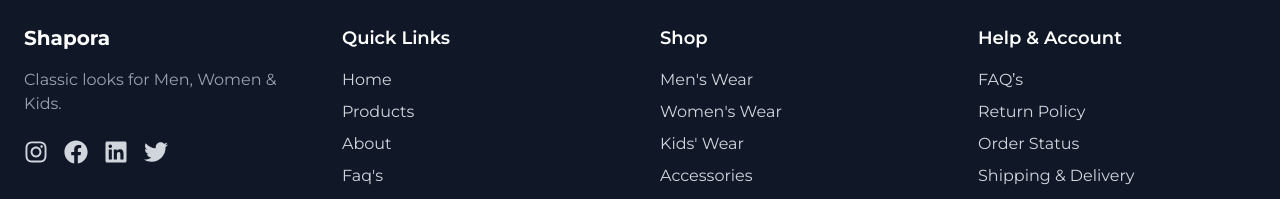
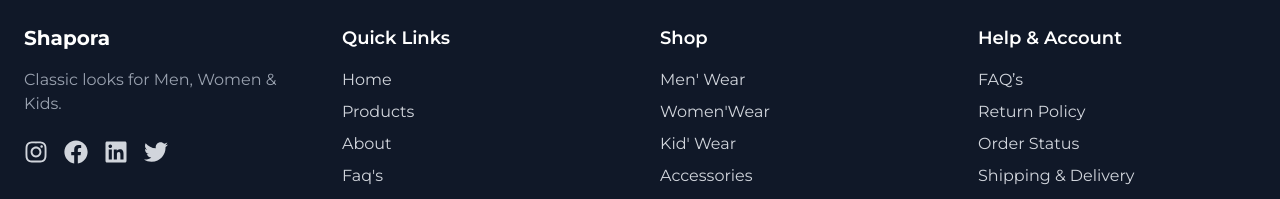
Before and after one commit to MMfrontend-developer/Shapora-Store, a Next.js app: page / in a window 1280 px wide. Shown: the part 5593-5792 px from the top of the page. Built offline with nearby package versions, Linux system fonts and the light colour scheme.

Commit message:
updated footer

```diff
--- a/src/app/(website)/_components/Footer.tsx
+++ b/src/app/(website)/_components/Footer.tsx
@@ -44,7 +44,7 @@ export default function Footer() {
             <li><Link href="/" className="hover:text-orange-500">Home</Link></li>
             <li><Link href="/products" className="hover:text-orange-500">Products</Link></li>
             <li><Link href="/about" className="hover:text-orange-500">About</Link></li>
-            <li><Link href="/faq's" className="hover:text-orange-500">Faq's</Link></li>
+            <li><Link href="/faq's" className="hover:text-orange-500">Faq&apos;s</Link></li>
             <li><Link href="/contact" className="hover:text-orange-500">Contact</Link></li>
           </ul>
         </div>
@@ -55,9 +55,9 @@ export default function Footer() {
             Shop
           </h3>
           <ul className="space-y-2">
-            <li><Link href="/products/men" className="hover:text-orange-500">Men's Wear</Link></li>
-            <li><Link href="/products/women" className="hover:text-orange-500">Women's Wear</Link></li>
-            <li><Link href="/products/kids" className="hover:text-orange-500">Kids' Wear</Link></li>
+            <li><Link href="/products/men" className="hover:text-orange-500">Men&apos; Wear</Link></li>
+            <li><Link href="/products/women" className="hover:text-orange-500">Women&apos;Wear</Link></li>
+            <li><Link href="/products/kids" className="hover:text-orange-500">Kid&apos; Wear</Link></li>
             <li><Link href="/products/accessories" className="hover:text-orange-500">Accessories</Link></li>
           </ul>
         </div>
```
